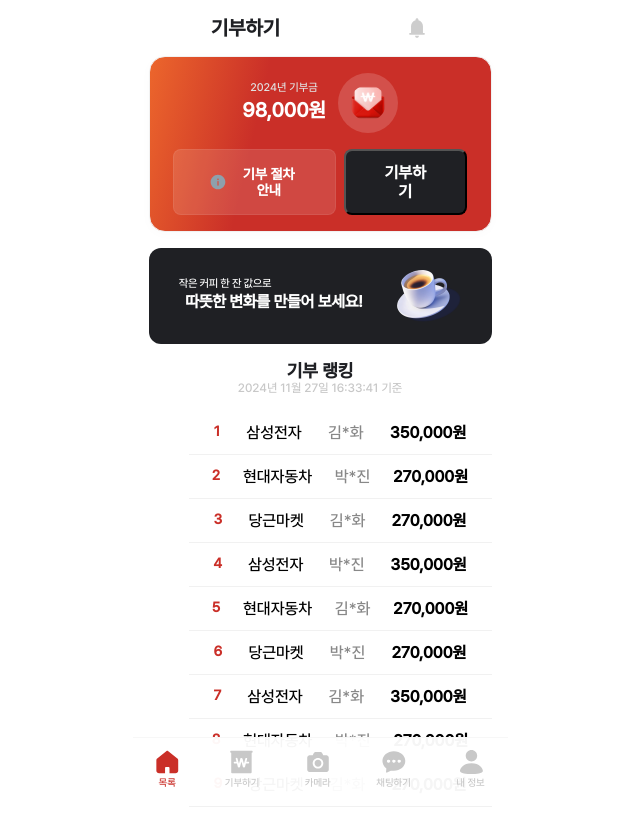
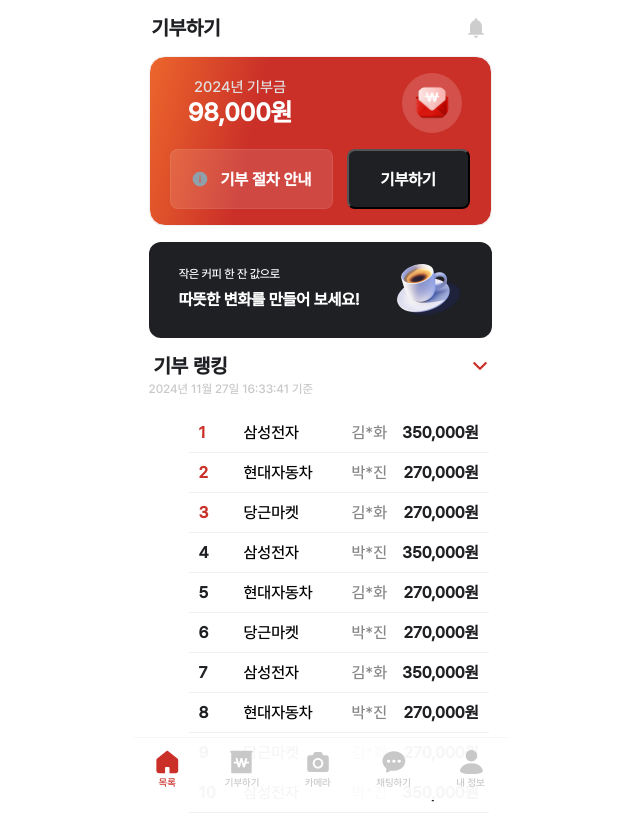
Before and after one commit to Capstone-infinite-challenge/Currex, a React (Create React App) app in the folder client/: page /donate in a window 1280 px wide. Shown: the whole page, without its empty margins (320-960 px from the left). Built offline with nearby package versions, Linux system fonts and the light colour scheme.

Commit message:
donate.jsx 수정

```diff
--- a/client/src/components/views/DonatePage/Donate.jsx
+++ b/client/src/components/views/DonatePage/Donate.jsx
@@ -1,11 +1,17 @@
-import React from "react";
+import React, { useState } from "react";
 import styled from "styled-components";
 import infoicon from "../../images/infoicon.svg";
 import noticealarm from "../../images/noticealarm.svg";
 import postmail from "../../images/postmail.svg";
 import coffeecup from "../../images/coffeecup.svg";
+import downarrow from "../../images/downarrow.svg";
 
 function Donate() {
+  const [isOpen, setIsOpen] = useState(true);
+  const toggleRanking = () => {
+    setIsOpen(!isOpen);
+  };
+
   return (
     <Container>
       <Header>
@@ -40,15 +46,18 @@ function Donate() {
       </Banner>
 
       <RankingSection>
-        <RankingHeader>
+        {/* 제목 & 접기 버튼 */}
+        <RankingHeader onClick={toggleRanking}>
           <RankingTitle>기부 랭킹</RankingTitle>
+          <DownArrowIcon src={downarrow} alt="토글" isOpen={isOpen} />
+        </RankingHeader>
         <RankingDate>2024년 11월 27일 16:33:41 기준</RankingDate>
-        </RankingHeader>
 
+        {isOpen && (
           <RankingList>
-          {[...Array(9)].map((_, index) => (
+            {[...Array(10)].map((_, index) => (
               <RankingItem key={index}>
-              <RankingNumber>{index + 1}</RankingNumber>
+                <RankingNumber top3={index < 3}>{index + 1}</RankingNumber>
                 <CompanyName>
                   {index % 3 === 0
                     ? "삼성전자"
@@ -57,12 +66,13 @@ function Donate() {
                     : "당근마켓"}
                 </CompanyName>
                 <UserName>{index % 2 === 0 ? "김*화" : "박*진"}</UserName>
-              <DonationAmountRanking>
+                <RankAmount>
                   {index % 3 === 0 ? "350,000원" : "270,000원"}
-              </DonationAmountRanking>
+                </RankAmount>
               </RankingItem>
             ))}
           </RankingList>
+        )}
       </RankingSection>
     </Container>
   );
@@ -90,12 +100,14 @@ const Title = styled.h2`
   font-size: 20px;
   font-weight: 700;
   line-height: 24px;
+  margin-left: 3px;
 `;
 
 const AlarmIcon = styled.img`
   width: 24px;
   height: 24px;
   cursor: pointer;
+  margin-right: 3px;
 `;
 
 const DonationBox = styled.div`
@@ -115,26 +127,27 @@ const DonationHeaderWrapper = styled.div`
   align-items: center;
   justify-content: space-between;
   padding-bottom: 8px;
-  gap: 12px;
+  gap: 110px;
   align-self: stretch;
 `;
 
 const DonationHeader = styled.div`
   display: flex;
   flex-direction: column;
+  margin-left: 10px;
 `;
 
 const DonationYear = styled.span`
   color: #e1e1e1;
   font-family: Pretendard;
-  font-size: 11px;
+  font-size: 15px;
   font-weight: 500;
 `;
 
 const DonationAmount = styled.h1`
   color: #fff;
   font-family: Pretendard;
-  font-size: 20px;
+  font-size: 25px;
   font-weight: 700;
   line-height: 32px;
 `;
@@ -150,12 +163,14 @@ const ButtonContainer = styled.div`
   display: flex;
   justify-content: space-between;
   width: 100%;
+  gap: 12px;
 `;
 
 const InfoButton = styled.button`
   display: flex;
   width: 163px;
-  padding: 12px 36px;
+  height: 60px;
+  padding: 12px 21px;
   justify-content: center;
   align-items: center;
   gap: 4px;
@@ -163,7 +178,7 @@ const InfoButton = styled.button`
   border: 1px solid rgba(241, 241, 241, 0.08);
   background: rgba(255, 255, 255, 0.12);
   color: white;
-  font-size: 14px;
+  font-size: 16px;
   font-weight: bold;
   cursor: pointer;
 `;
@@ -177,7 +192,8 @@ const InfoIcon = styled.img`
 const DonateButton = styled.button`
   display: flex;
   width: 123px;
-  padding: 12px 36px;
+  height: 60px;
+  padding: 12px 21px;
   justify-content: center;
   align-items: center;
   gap: 10px;
@@ -188,7 +204,6 @@ const DonateButton = styled.button`
   font-weight: bold;
   cursor: pointer;
 `;
-
 const Banner = styled.div`
   display: flex;
   align-items: center;
@@ -208,10 +223,11 @@ const BannerText = styled.span`
   width: 190px;
   color: #fff;
   font-family: Pretendard;
-  font-size: 11px;
+  font-size: 12px;
   font-weight: 500;
   line-height: 12px;
   letter-spacing: -0.3px;
+  margin-bottom: 8px;
 `;
 
 const BannerTextBold = styled.span`
@@ -220,7 +236,8 @@ const BannerTextBold = styled.span`
   font-size: 16px;
   font-weight: 600;
   line-height: 24px;
-  letter-spacing: -0.3px;
+  letter-spacing: -0.1px;
+  margin-left: 0px;
 `;
 
 const CoffeeIcon = styled.img`
@@ -229,59 +246,79 @@ const CoffeeIcon = styled.img`
   flex-shrink: 0;
 `;
 
+/* 랭킹 */
 const RankingSection = styled.div`
   margin-top: 16px;
+  align-items: left;
 `;
 
 const RankingHeader = styled.div`
   display: flex;
-  flex-direction: column;
+  align-items: center;
+  justify-content: space-between;
+  cursor: pointer;
+  gap: 190px;
 `;
 
 const RankingTitle = styled.h3`
   color: #1f2024;
-  font-family: Pretendard;
-  font-size: 18px;
+  font-size: 20px;
   font-weight: 700;
+  margin-left: 5px;
+`;
+
+const DownArrowIcon = styled.img`
+  width: 20px;
+  height: 20px;
+  transform: ${({ isOpen }) => (isOpen ? "rotate(0deg)" : "rotate(180deg)")};
+  transition: transform 0.3s ease;
+  margin-right: 2px;
 `;
 
 const RankingDate = styled.span`
   color: #c8c8c8;
-  font-family: Pretendard;
   font-size: 12px;
   font-weight: 400;
 `;
 
+/* 리스트 */
 const RankingList = styled.ul`
   margin-top: 16px;
+  margin-right: 3px;
 `;
 
 const RankingItem = styled.li`
   display: flex;
-  justify-content: space-between;
-  padding: 12px;
+  align-items: center;
+  padding: 10px;
   border-bottom: 1px solid #f1f1f1;
 `;
 
 const RankingNumber = styled.span`
-  color: #ca2f28;
-  font-family: Pretendard;
-  font-size: 14px;
+  color: ${({ top3 }) => (top3 ? "#CA2F28" : "#1F2024")};
   font-weight: 900;
-  text-align: center;
+  text-align: left;
+  min-width: 40px; /* 숫자 너비 고정 */
+  margin-right: 5px;
 `;
 
 const CompanyName = styled.span`
+  flex: 1.8;
   font-size: 16px;
   font-weight: 500;
 `;
 
 const UserName = styled.span`
+  flex: 1;
   font-size: 16px;
   color: #888;
+  text-align: center;
 `;
 
-const DonationAmountRanking = styled.span`
+const RankAmount = styled.span`
+  flex: 1.5;
   font-size: 16px;
   font-weight: bold;
+  text-align: right;
+  color: #1f2024;
 `;
```
Also changed, not shown: client/src/components/images/downarrow.svg (added). Lines whose indentation alone changed are shown as unchanged.
